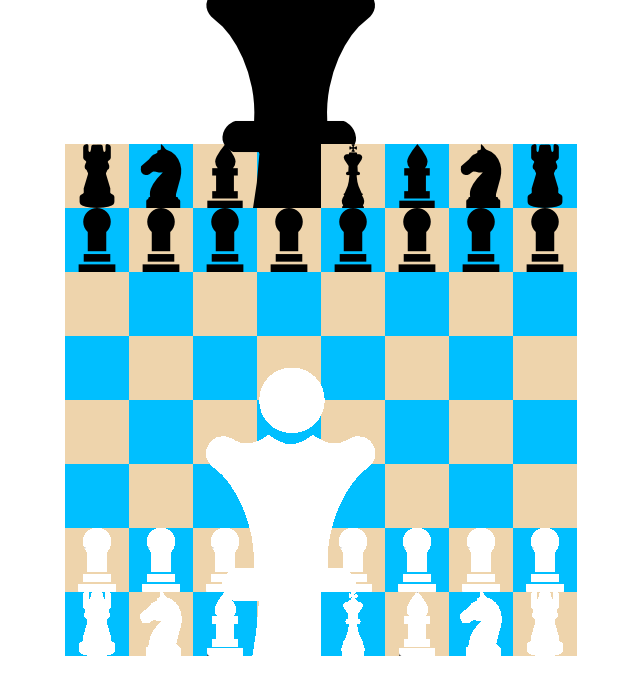
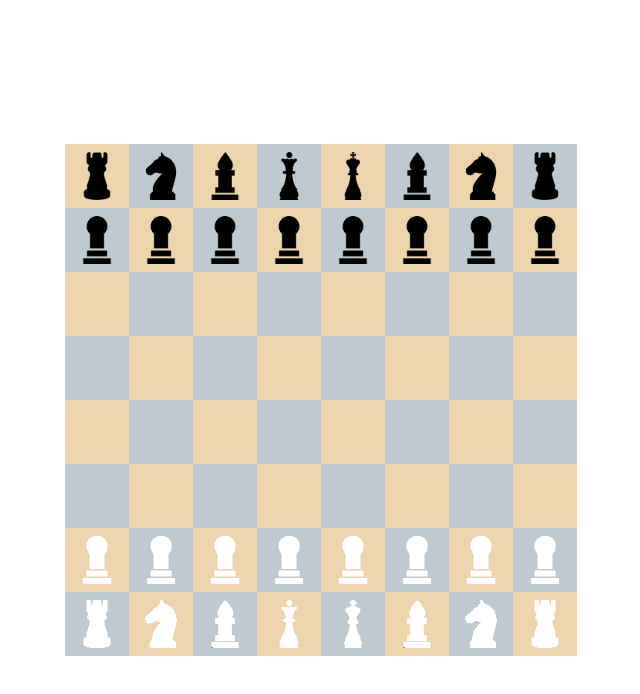
Before and after one commit to galikeev/chess-game, a React (Create React App) app: page / in a window 1280 px wide. Shown: the top 694 px of the page, without its empty margins (319-959 px from the left). Built offline with nearby package versions, Linux system fonts and the light colour scheme.

Commit message:
changed style for icons

```diff
--- a/src/models/Player.ts
+++ b/src/models/Player.ts
@@ -0,0 +1,3 @@
+export class Player {
+
+}
--- a/src/styles/style.scss
+++ b/src/styles/style.scss
@@ -26,8 +26,14 @@
     align-items: center;
 }
 
+.cell img {
+    width: 48px;
+    height: 48px;
+    position: relative;
+}
+
 .black {
-    background-color: #00bfff;
+    background-color: #becacf;
 }
 
 .white {
```
